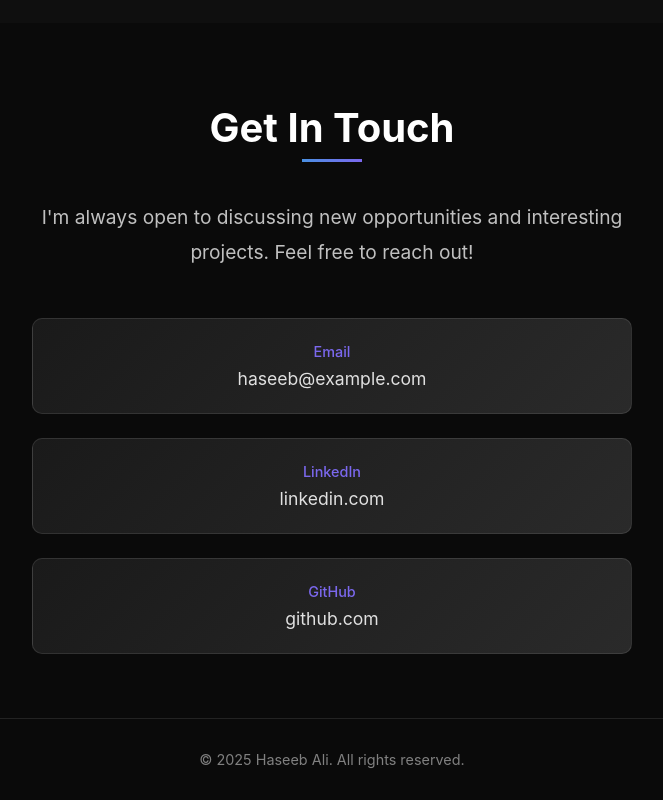
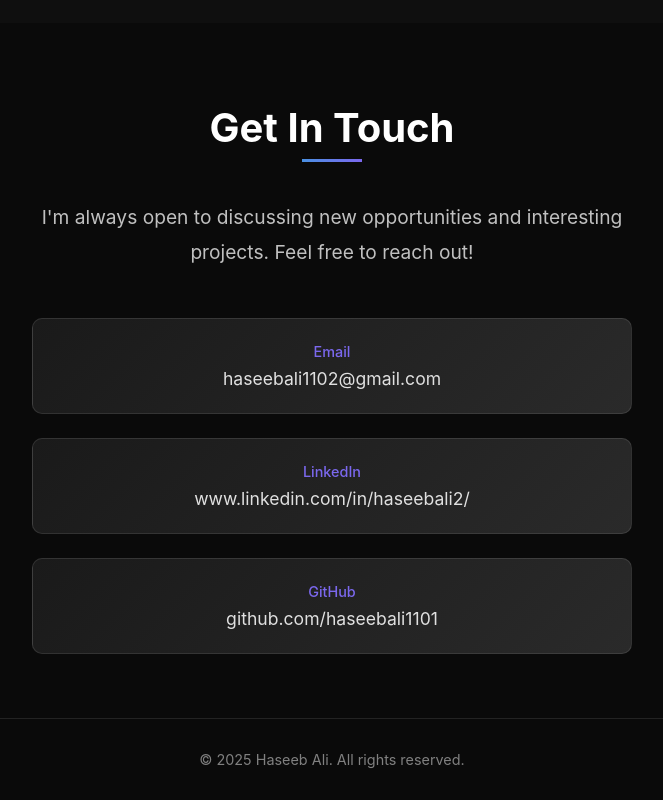
Before and after one commit to haseebali1101/Portfolio, a React (Create React App) app: page / in a window 1280 px wide. Shown: the part 2989-3789 px from the top of the page, without its empty margins (308-971 px from the left). Built offline with nearby package versions, Linux system fonts and the light colour scheme.

Commit message:
Update portfolioData.js

```diff
--- a/src/data/portfolioData.js
+++ b/src/data/portfolioData.js
@@ -6,9 +6,9 @@
     name: "Haseeb Ali",
     title: "DevOps Engineer & Software Developer",
     description: "Passionate about building scalable solutions and automating infrastructure. Experienced in cloud technologies, containerization, and continuous integration/deployment pipelines.",
-    email: "haseeb@example.com",
-    linkedin: "https://linkedin.com",
-    github: "https://github.com"
+    email: "haseebali1102@gmail.com",
+    linkedin: "https://www.linkedin.com/in/haseebali2/",
+    github: "https://github.com/haseebali1101"
   },
   education: [
     {
```
